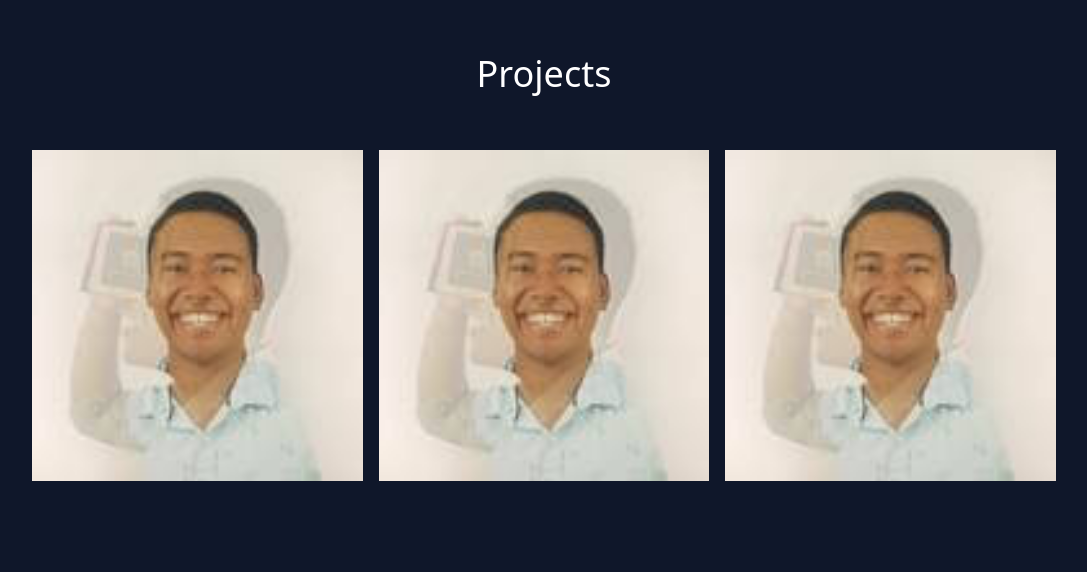
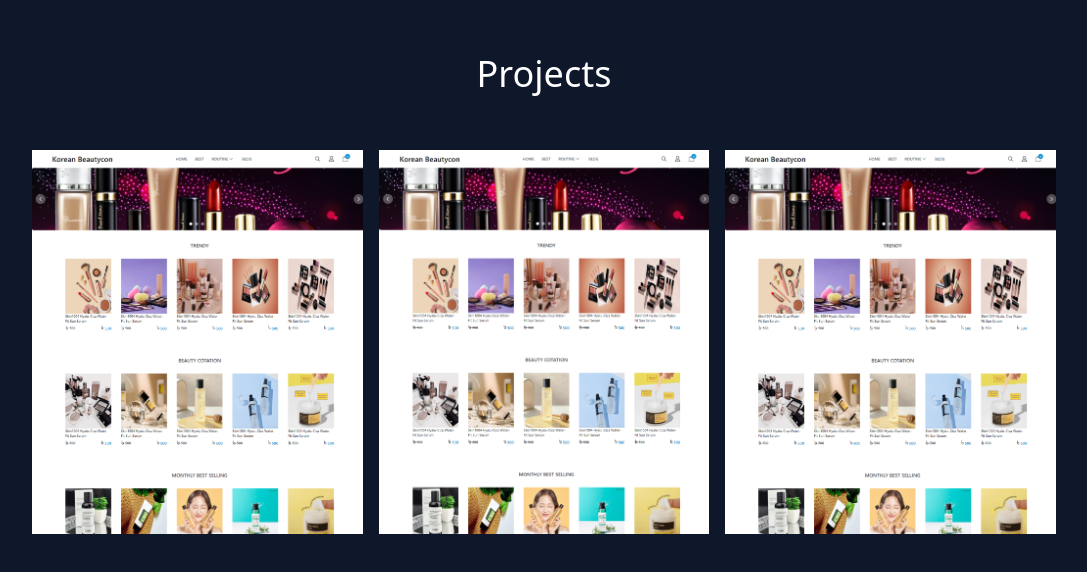
Before and after one commit to adnanhjoy/port-folio-adnan, a React (Vite) app: page / in a window 1280 px wide. Shown: the part 1826-2398 px from the top of the page, without its empty margins (96-1183 px from the left). Built offline with nearby package versions, Linux system fonts and the light colour scheme.

Commit message:
add project

```diff
--- a/package.json
+++ b/package.json
@@ -4,7 +4,7 @@
   "version": "0.0.0",
   "type": "module",
   "scripts": {
-    "dev": "vite",
+    "dev": "vite --host",
     "build": "vite build",
     "lint": "eslint src --ext js,jsx --report-unused-disable-directives --max-warnings 0",
     "preview": "vite preview"
--- a/src/App.css
+++ b/src/App.css
@@ -0,0 +1,6 @@
+.card-bg {
+    background-image: url(../src/assets/project/korean.png);
+    background-size: cover;
+    width: 100%;
+    background-position: top;
+}
--- a/src/components/Projects/Projects.jsx
+++ b/src/components/Projects/Projects.jsx
@@ -1,6 +1,5 @@
 import React from 'react';
 import { Element } from 'react-scroll';
-import img1 from '../../assets/review/person1.jpg'
 import { TfiWorld } from "react-icons/tfi";
 import { FaGithub } from 'react-icons/fa';
 
@@ -11,57 +10,54 @@ const Projects = () => {
                 <div className='w-4/5 mx-auto py-14'>
                     <h1 className='text-center text-4xl text-white'>Projects</h1>
                     <div className='grid grid-cols-1 md:grid-cols-3 gap-4 mt-14'>
-                        <div className="relative hover:opacity-100">
-                            <img src={img1} alt="Avatar" className="w-full block h-auto" />
+                        <div className="relative h-96 hover:opacity-100 card-bg hover:bg-bottom ease-in-out duration-[3s]">
                             <div className=" absolute top-0 bottom-0 left-0 right-0 h-full w-full opacity-0 transition-[.5s] ease-in bg-black hover:opacity-75 cursor-pointer">
                                 <div className='translate-x-[-50%] translate-y-[-50%] top-1/2 left-1/2 absolute flex flex-col'>
-                                    <span className='text-white text-xl flex justify-center items-center gap-2 hover:bg-[#0f172a] py-1 px-3 rounded mb-3 border'>
+                                    <span className='text-white md:text-xl flex justify-center items-center gap-2 hover:bg-[#0f172a] py-1 px-3 rounded mb-3 border'>
                                         <TfiWorld></TfiWorld>
                                         <a>Live Site</a>
                                     </span>
-                                    <span className='text-white text-xl flex justify-center items-center gap-2 hover:bg-[#0f172a] py-1 px-3 rounded mb-3 border'>
+                                    <span className='text-white md:text-xl flex justify-center items-center gap-2 hover:bg-[#0f172a] py-1 px-3 rounded mb-3 border'>
                                         <FaGithub></FaGithub>
                                         <a>Client Site</a>
                                     </span>
-                                    <span className='text-white text-xl flex justify-center items-center gap-2 hover:bg-[#0f172a] py-1 px-3 rounded mb-3 border'>
+                                    <span className='text-white md:text-xl flex justify-center items-center gap-2 hover:bg-[#0f172a] py-1 px-3 rounded mb-3 border'>
                                         <FaGithub></FaGithub>
                                         <a>Server Site</a>
                                     </span>
                                 </div>
                             </div>
                         </div>
-                        <div className="relative hover:opacity-100">
-                            <img src={img1} alt="Avatar" className="w-full block h-auto" />
+                        <div className="relative h-96 hover:opacity-100 card-bg hover:bg-bottom ease-in-out duration-[3s]">
                             <div className=" absolute top-0 bottom-0 left-0 right-0 h-full w-full opacity-0 transition-[.5s] ease-in bg-black hover:opacity-75 cursor-pointer">
                                 <div className='translate-x-[-50%] translate-y-[-50%] top-1/2 left-1/2 absolute flex flex-col'>
-                                    <span className='text-white text-xl flex justify-center items-center gap-2 hover:bg-[#0f172a] py-1 px-3 rounded mb-3 border'>
+                                    <span className='text-white md:text-xl flex justify-center items-center gap-2 hover:bg-[#0f172a] py-1 px-3 rounded mb-3 border'>
                                         <TfiWorld></TfiWorld>
                                         <a>Live Site</a>
                                     </span>
-                                    <span className='text-white text-xl flex justify-center items-center gap-2 hover:bg-[#0f172a] py-1 px-3 rounded mb-3 border'>
+                                    <span className='text-white md:text-xl flex justify-center items-center gap-2 hover:bg-[#0f172a] py-1 px-3 rounded mb-3 border'>
                                         <FaGithub></FaGithub>
                                         <a>Client Site</a>
                                     </span>
-                                    <span className='text-white text-xl flex justify-center items-center gap-2 hover:bg-[#0f172a] py-1 px-3 rounded mb-3 border'>
+                                    <span className='text-white md:text-xl flex justify-center items-center gap-2 hover:bg-[#0f172a] py-1 px-3 rounded mb-3 border'>
                                         <FaGithub></FaGithub>
                                         <a>Server Site</a>
                                     </span>
                                 </div>
                             </div>
                         </div>
-                        <div className="relative hover:opacity-100">
-                            <img src={img1} alt="Avatar" className="w-full block h-auto" />
+                        <div className="relative h-96 hover:opacity-100 card-bg hover:bg-bottom ease-in-out duration-[3s]">
                             <div className=" absolute top-0 bottom-0 left-0 right-0 h-full w-full opacity-0 transition-[.5s] ease-in bg-black hover:opacity-75 cursor-pointer">
                                 <div className='translate-x-[-50%] translate-y-[-50%] top-1/2 left-1/2 absolute flex flex-col'>
-                                    <span className='text-white text-xl flex justify-center items-center gap-2 hover:bg-[#0f172a] py-1 px-3 rounded mb-3 border'>
+                                    <span className='text-white md:text-xl flex justify-center items-center gap-2 hover:bg-[#0f172a] py-1 px-3 rounded mb-3 border'>
                                         <TfiWorld></TfiWorld>
                                         <a>Live Site</a>
                                     </span>
-                                    <span className='text-white text-xl flex justify-center items-center gap-2 hover:bg-[#0f172a] py-1 px-3 rounded mb-3 border'>
+                                    <span className='text-white md:text-xl flex justify-center items-center gap-2 hover:bg-[#0f172a] py-1 px-3 rounded mb-3 border'>
                                         <FaGithub></FaGithub>
                                         <a>Client Site</a>
                                     </span>
-                                    <span className='text-white text-xl flex justify-center items-center gap-2 hover:bg-[#0f172a] py-1 px-3 rounded mb-3 border'>
+                                    <span className='text-white md:text-xl flex justify-center items-center gap-2 hover:bg-[#0f172a] py-1 px-3 rounded mb-3 border'>
                                         <FaGithub></FaGithub>
                                         <a>Server Site</a>
                                     </span>
```
Also changed, not shown: src/assets/project/korean.png (added).
